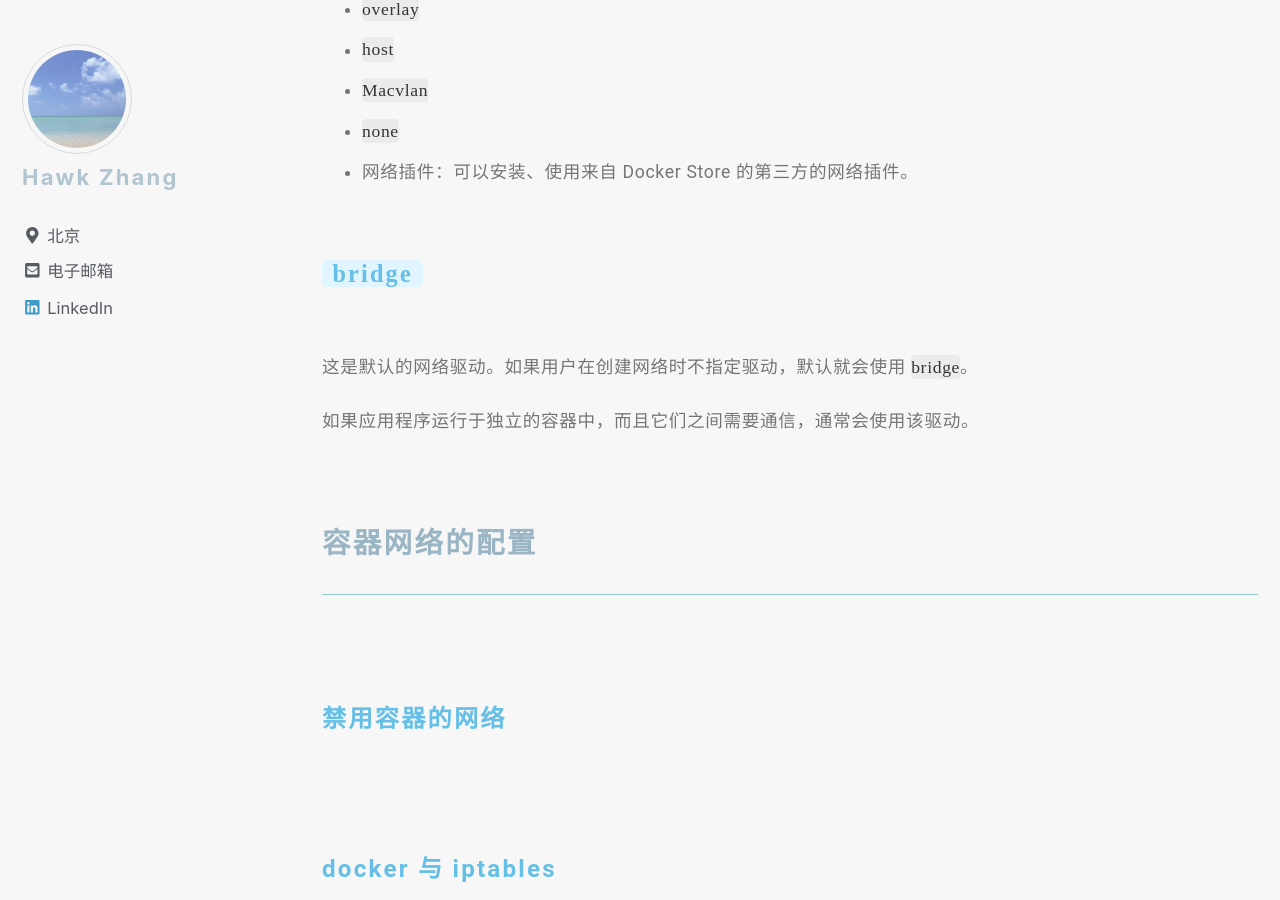
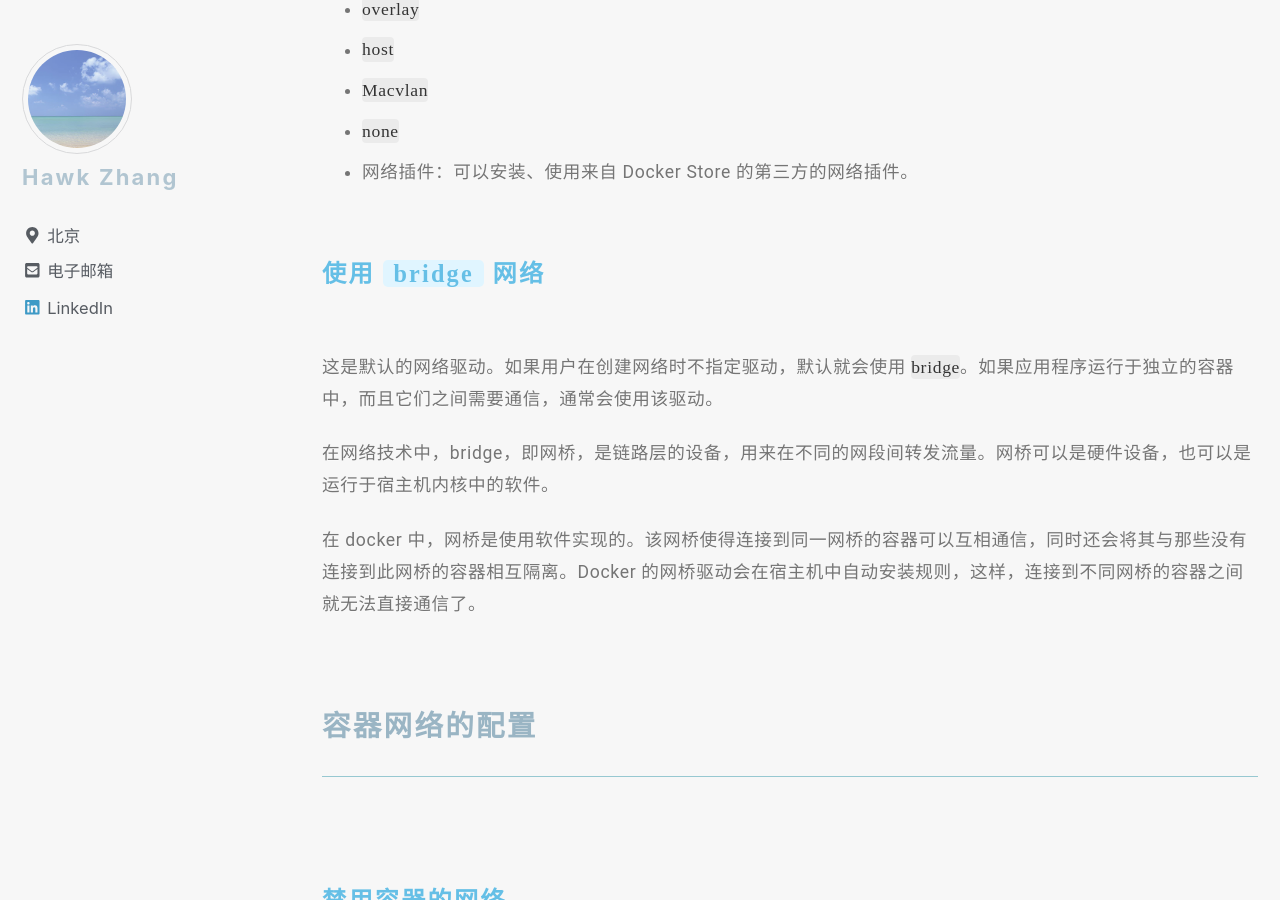
Before and after one commit to narru888/linotes_note, a Jekyll site: the page built from _posts/docker/2018-02-01-docker.basic.md, in a window 1280 px wide and 900 px high, scrolled down 24819 px. Built offline with Jekyll 4.4.1, drawn with Linux system fonts in a browser that asks for light colours; nearby versions of some CDN libraries; a script that is not in the unit is left out.

Commit message:
update on 2018-10-03 09:30:01 CST

```diff
--- a/_posts/docker/2018-02-01-docker.basic.md
+++ b/_posts/docker/2018-02-01-docker.basic.md
@@ -837,11 +837,15 @@ Docker 的网络子系统是可插拔的。使用各种不同的驱动。系统
 
 
 
-#### `bridge`
+#### 使用 `bridge` 网络
 
-这是默认的网络驱动。如果用户在创建网络时不指定驱动，默认就会使用 `bridge`。
+这是默认的网络驱动。如果用户在创建网络时不指定驱动，默认就会使用 `bridge`。如果应用程序运行于独立的容器中，而且它们之间需要通信，通常会使用该驱动。
 
-如果应用程序运行于独立的容器中，而且它们之间需要通信，通常会使用该驱动。
+在网络技术中，bridge，即网桥，是链路层的设备，用来在不同的网段间转发流量。网桥可以是硬件设备，也可以是运行于宿主机内核中的软件。
+
+在 docker 中，网桥是使用软件实现的。该网桥使得连接到同一网桥的容器可以互相通信，同时还会将其与那些没有连接到此网桥的容器相互隔离。Docker 的网桥驱动会在宿主机中自动安装规则，这样，连接到不同网桥的容器之间就无法直接通信了。
+
+
 
 
 
```
